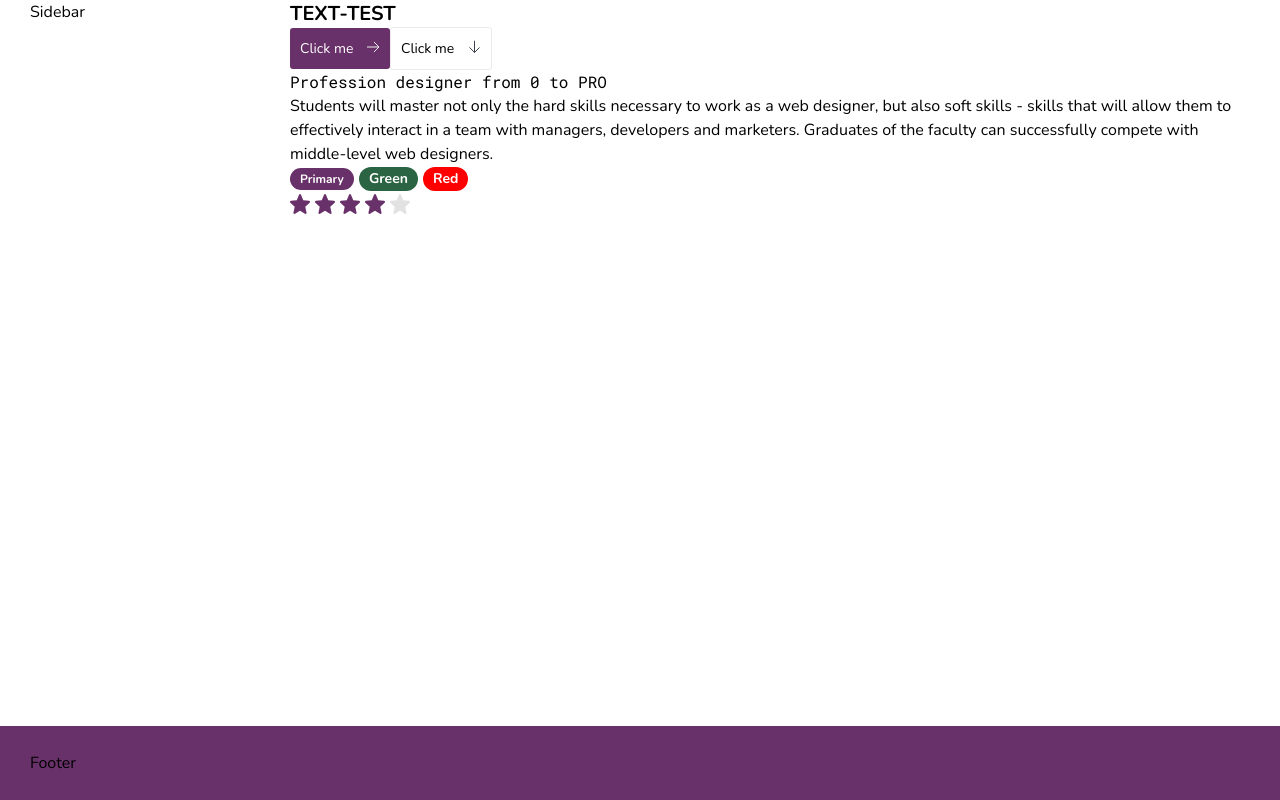
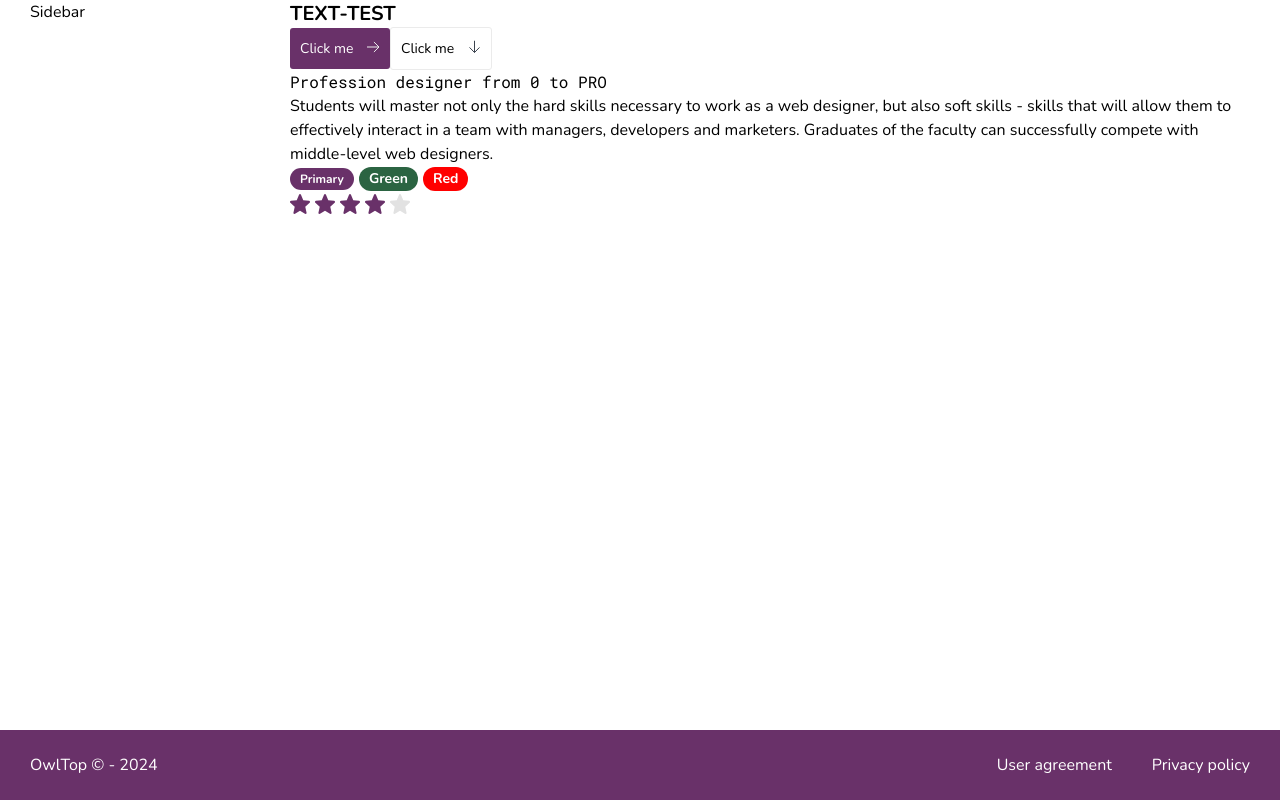
Before and after one commit to ViktoriiaRud/top-courses, a Next.js app: page / in a window 1280 px wide. Built offline with nearby package versions, Linux system fonts and the light colour scheme.

Commit message:
add styled in footer

```diff
--- a/layout/Footer/Footer.module.css
+++ b/layout/Footer/Footer.module.css
@@ -1,7 +1,20 @@
 .footer {
     display: grid;
     grid-template-columns: 1fr auto auto;
-    gap: 40px;
+    gap: 10px 40px;
     background: #693169;
     padding: 25px 30px;
+    font-size: 16px;
+    line-height: 20px;
+    color: white;
 }
+
+.footer a:hover {
+    color: #ecb6ec;
+}
+
+@media (max-width: 765px) {
+    .footer {
+        grid-template-columns: 1fr;
+    }
+}
--- a/layout/Footer/Footer.tsx
+++ b/layout/Footer/Footer.tsx
@@ -1,12 +1,17 @@
 import { FooterProps } from './Footer.props';
 import styles from './Footer.module.css';
 import cn from 'classnames';
+import { format } from 'date-fns';
 
 
 export const Footer = ({className, ...props}:FooterProps):JSX.Element => {
   return (
     <footer className={cn(className, styles.footer)}{...props}>
-          <div>Footer</div>
+          <div>
+               OwlTop © - {format(new Date(), "yyyy")}
+          </div>
+          <a href='#' target='_blank'>User agreement</a>
+          <a href='#' target='_blank'>Privacy policy</a>
     </footer>
   );
 };
--- a/package.json
+++ b/package.json
@@ -10,6 +10,7 @@
   },
   "dependencies": {
     "classnames": "^2.5.1",
+    "date-fns": "^4.1.0",
     "next": "15.0.3",
     "next-svgr": "^0.0.2",
     "react": "19.0.0-rc-66855b96-20241106",
```
Also changed, not shown: 1 other file (tests, documents, lock files or other folders).
